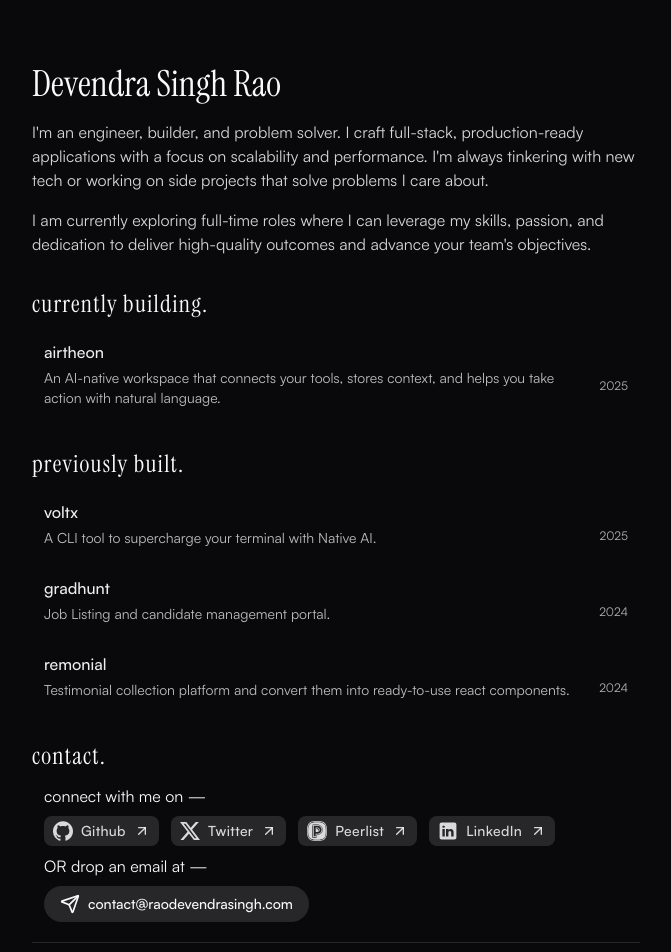
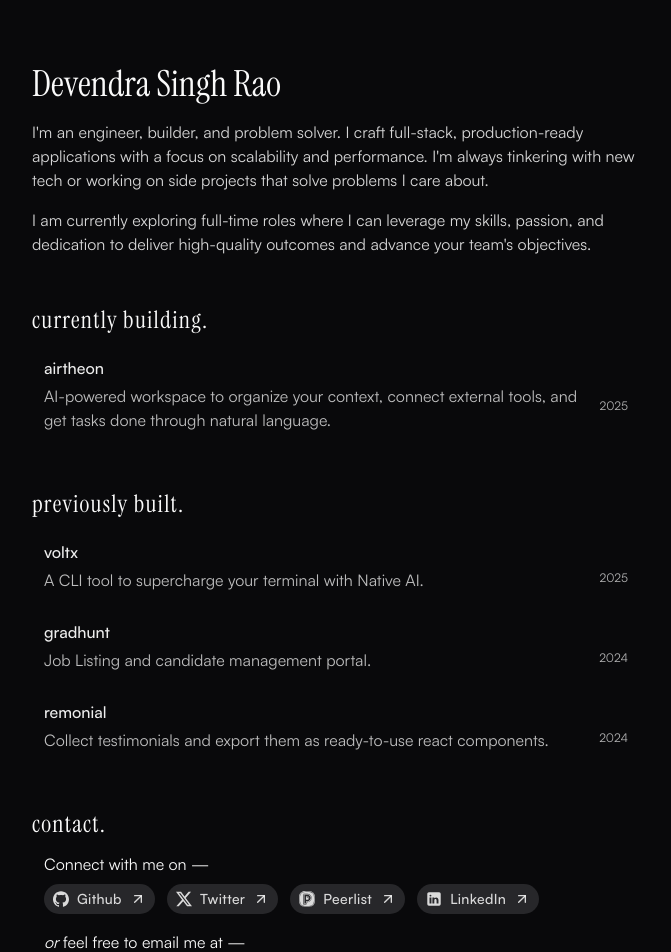
Before and after one commit to raodevendrasingh/site, a Next.js app: page / in a window 1280 px wide. Shown: the top 952 px of the page, without its empty margins (304-975 px from the left). Built offline with nearby package versions, Linux system fonts and the light colour scheme.

Commit message:
style: update styling

```diff
--- a/src/app/layout.tsx
+++ b/src/app/layout.tsx
@@ -80,7 +80,7 @@ export default function RootLayout({
                 <link rel="icon" type="image/icon" href="/favicon.ico" />
                 <link rel="manifest" href="/manifest.json" />
             </head>
-            <body className="min-h-screen flex flex-col mx-auto max-w-2xl pt-12 md:pt-16 pb-6 px-8 antialiased">
+            <body className="min-h-screen flex flex-col mx-auto max-w-2xl pt-12 md:pt-16 px-8 antialiased">
                 <main className="grow">{children}</main>
                 <Footer />
             </body>
--- a/src/app/page.tsx
+++ b/src/app/page.tsx
@@ -11,7 +11,7 @@ import { MailBox } from "@/components/mail-box";
 
 export default function Home() {
     return (
-        <div className="flex flex-col space-y-8">
+        <div className="flex flex-col space-y-12">
             <section className="flex flex-col space-y-4">
                 <NameTransition />
                 <p className="text-primary/85 text-pretty">
@@ -39,7 +39,7 @@ export default function Home() {
                 </div>
             </section>
 
-            <section className="flex flex-col space-y-3">
+            <section className="relative flex flex-col space-y-3">
                 <h2 className="font-instrument tracking-wider text-2xl">
                     previously built.
                 </h2>
@@ -56,17 +56,24 @@ export default function Home() {
                 <h2 className="font-instrument tracking-wider text-2xl">
                     contact.
                 </h2>
-                <div className="flex flex-col gap-2 px-3">
+                <div className="flex flex-col gap-4 px-3">
                     <div className="flex flex-col gap-2">
-                        <p>connect with me on — </p>
-                        <span className="flex flex-wrap gap-3">
+                        <p>Connect with me on —</p>
+                        <span className="flex flex-wrap gap-3 md:flex-nowrap">
                             {contactList.map((contact, index) => (
-                                <ContactItem key={index} item={contact} />
+                                <div
+                                    key={index}
+                                    // className="w-[calc(50%-0.375rem)] md:w-auto"
+                                >
+                                    <ContactItem item={contact} />
+                                </div>
                             ))}
                         </span>
                     </div>
                     <div className="flex flex-col gap-2">
-                        <p>OR drop an email at — </p>
+                        <p>
+                            <em>or</em> feel free to email me at —{" "}
+                        </p>
                         <span className="flex flex-wrap gap-3">
                             <MailBox text="contact@raodevendrasingh.com" />
                         </span>
--- a/src/components/contact-item.tsx
+++ b/src/components/contact-item.tsx
@@ -9,7 +9,7 @@ export type ContactProps = {
 
 export const ContactItem = ({ item }: ContactProps) => {
     return (
-        <Badge variant="secondary" className="py-1 rounded-lg">
+        <Badge variant="secondary" className="py-1 rounded-full w-full">
             <Link
                 href={item.href}
                 className="flex items-center gap-2 text-primary/85 hover:text-primary bg-transparent shadow-none transition-colors duration-200"
@@ -17,10 +17,10 @@ export const ContactItem = ({ item }: ContactProps) => {
                 rel="noopener noreferrer"
             >
                 {item.icon}
-                <span className="font-medium text-sm tracking-wide">
+                <span className="hidden md:block font-medium text-sm tracking-wide">
                     {item.title}
                 </span>
-                <ArrowUpRight size={16} />
+                <ArrowUpRight size={16} className="hidden md:block" />
             </Link>
         </Badge>
     );
--- a/src/components/footer.tsx
+++ b/src/components/footer.tsx
@@ -2,7 +2,7 @@ import { Copyright } from "lucide-react";
 
 export const Footer = () => {
     return (
-        <footer className="flex items-center gap-1 border-t text-muted-foreground w-full py-5 mt-5">
+        <footer className="flex items-center gap-1 border-t text-muted-foreground w-full py-5 mt-16">
             <div className="flex flex-col sm:flex-row items-center justify-between gap-2 text-xs w-full">
                 <span className="flex items-center space-x-1.5">
                     <Copyright size={12} />
--- a/src/components/project-card.tsx
+++ b/src/components/project-card.tsx
@@ -46,9 +46,7 @@ export const ProjectCard: FC<ProjectCardProps> = ({ project }) => {
             >
                 <div className="flex flex-col gap-1">
                     <span className="font-medium text-primary/95">{title}</span>
-                    <span className="text-sm text-primary/75">
-                        {description}
-                    </span>
+                    <span className="text-primary/75">{description}</span>
                 </div>
                 <div className="relative flex flex-col items-center gap-2 justify-between pl-4">
                     <ArrowUpRight
--- a/src/data/building.ts
+++ b/src/data/building.ts
@@ -3,7 +3,7 @@ export const building = [
         id: 1,
         title: "airtheon",
         description:
-            "An AI-native workspace that connects your tools, stores context, and helps you take action with natural language.",
+            "AI-powered workspace to organize your context, connect external tools, and get tasks done through natural language.",
         link: "https://github.com/airtheonhq",
         year: "2025",
     },
--- a/src/data/contact-list.tsx
+++ b/src/data/contact-list.tsx
@@ -12,22 +12,22 @@ export type ContactType = {
 
 export const contactList: ContactType[] = [
     {
-        icon: <Github size={20} />,
+        icon: <Github size={16} />,
         title: "Github",
         href: "https://github.com/raodevendrasingh",
     },
     {
-        icon: <TwitterX size={20} />,
+        icon: <TwitterX size={16} />,
         title: "Twitter",
         href: "https://x.com/tminusdev",
     },
     {
-        icon: <Peerlist size={20} />,
+        icon: <Peerlist size={16} />,
         title: "Peerlist",
         href: "https://peerlist.io/devendrasingh",
     },
     {
-        icon: <LinkedIn size={20} />,
+        icon: <LinkedIn size={16} />,
         title: "LinkedIn",
         href: "https://linkedin.com/in/raodevendrasingh",
     },
--- a/src/data/projects.ts
+++ b/src/data/projects.ts
@@ -9,14 +9,6 @@ export const projects = [
     },
     {
         id: 2,
-        title: "intelliseek",
-        description: "RAG based chat application.",
-        link: "https://github.com/raodevendrasingh/intelliseek",
-        show: false,
-        year: "2025",
-    },
-    {
-        id: 3,
         title: "gradhunt",
         description: "Job Listing and candidate management portal.",
         link: "https://github.com/raodevendrasingh/gradhunt",
@@ -24,10 +16,10 @@ export const projects = [
         year: "2024",
     },
     {
-        id: 4,
+        id: 3,
         title: "remonial",
         description:
-            "Testimonial collection platform and convert them into ready-to-use react components.",
+            "Collect testimonials and export them as ready-to-use react components.",
         link: "https://github.com/raodevendrasingh/remonial",
         show: true,
         year: "2024",
```
